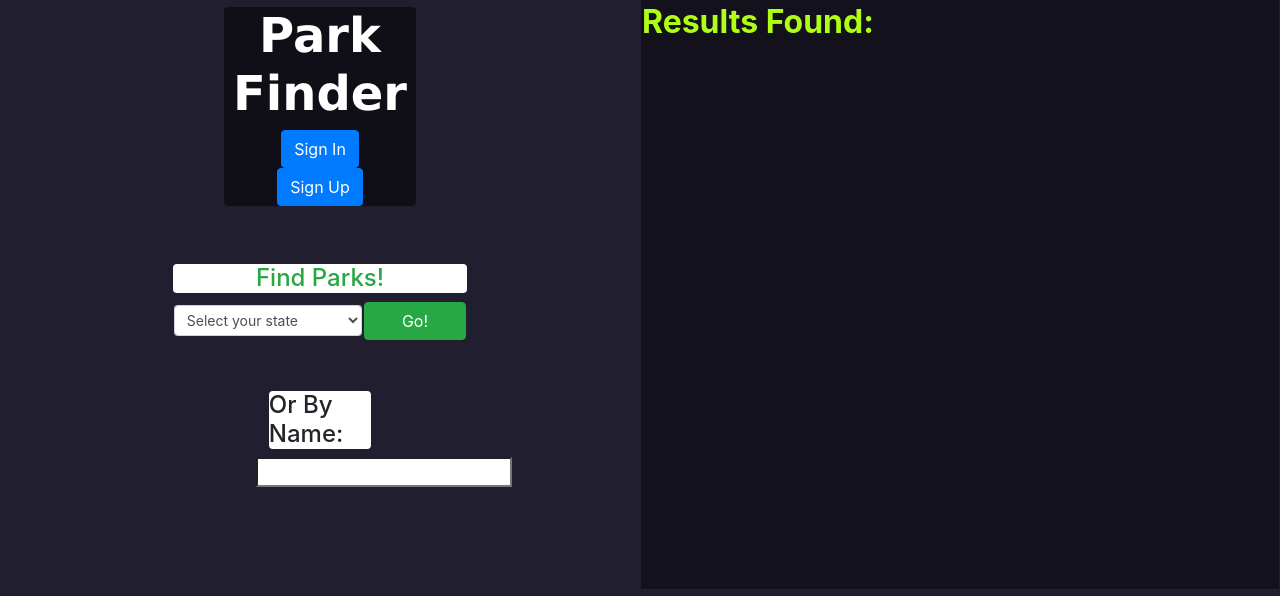
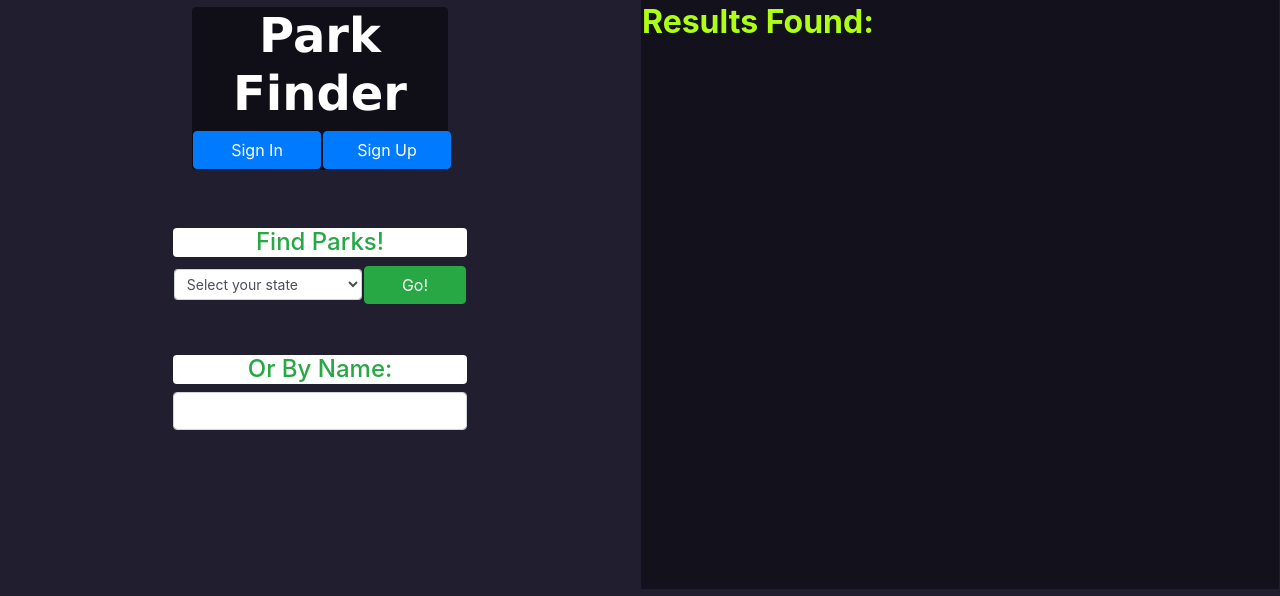
Before and after one commit to keshshah/COMP426FinalProject, a website: page public/index.html in a window 1280 px wide. Shown: the part 204-800 px from the top of the page. Drawn offline with nearby package versions, Linux system fonts and the light colour scheme; no server answers.

Commit message:
formatting changes, adjust size/layout of login/logout/signup buttons

```diff
--- a/public/index.html
+++ b/public/index.html
@@ -23,7 +23,7 @@
 					<td style="vertical-align:top; width:50vw">
 						<div class="staticDiv">
 							<div class="mx-auto d-flex align-items-center" style="width: 30vw; flex-direction: column;">
-								<div style="text-align:center;margin-top: 50px; background:rgba(0,0,0,0.5); width:15vw"
+								<div style="text-align:center;margin-top: 50px; background:rgba(0,0,0,0.5); width:20vw"
 									class="rounded">
 									<h1 style="text-align:center;">
 										<font style="font-weight: bold;" face="verdana" size="10" color="white">Park
@@ -31,22 +31,37 @@
 										</font>
 									</h1>
 									<div>
+										<table style="width:100%">
+											<tr>
+												<td>
 													<span id="signinbutton">
-										<button type="button" class="btn btn-primary" data-toggle="modal" data-target="#modal-login">
+													<button style="width:10vw" type="button" class="btn btn-primary" data-toggle="modal"
+														data-target="#modal-login">
 														Sign In
 													</button>
 												</span>
+												</td>
+
+												<td>
 													<span id="signupbutton">
-										  <button type="button" class="btn btn-primary" data-toggle="modal" data-target="#modal-signup">
+														<button style="width:10vw" type="button" class="btn btn-primary"
+															data-toggle="modal" data-target="#modal-signup">
 															Sign Up
 														</button>
 													</span>
+												</td>
+
+												<td>
 													<span id="logoutbutton">
-											<span id="loginStatus" style="color:white"></span>
-										  <button type="button" id="logout" class="btn btn-primary">
+														<button style="width:18vw" type="button" id="logout" class="btn btn-danger">
 															Log Out!
 														</button>
 													</span>
+												</td>
+											</tr>
+											<span id="loginStatus" style="color:white"></span>
+											</span>
+										</table>
 									</div>
 								</div>
 								<div style="line-height:50%;">
@@ -77,16 +92,18 @@
 								</form>
 							</div>
 
-							<div class = "mx-auto" style="width: 8vw;">
-								<div style="text-align:left;margin-top: 50px; background-color: white;"
+
+
+							<div class="mx-auto" style="width: 23vw;">
+								<div style="text-align:center ;margin-top: 50px; background-color: white;"
 									class="rounded">
-									<h4>Or By Name:</h4>
+									<h4 class="text-success">Or By Name:</h4>
 								</div>
 							</div>
 
-							<div id="searchForm" class="mx-auto" style="width: 10vw;">
+							<div id="searchForm" class="mx-auto" style="width: 23vw;">
 								<form>
-									<input type = "search" id = "searchByName">
+									<input type="text" id="searchByName" class="form-control" aria-label="Large">
 								</form>
 							</div>
 
@@ -139,7 +156,8 @@
 	</div>
 
 
-	<div class="modal fade" id="modal-login" tabindex="-1" role="dialog" aria-labelledby="exampleModalLabel" aria-hidden="true">
+	<div class="modal fade" id="modal-login" tabindex="-1" role="dialog" aria-labelledby="exampleModalLabel"
+		aria-hidden="true">
 		<div class="modal-dialog" role="document">
 			<div class="modal-content">
 				<div class="modal-header">
@@ -171,7 +189,8 @@
 		</div>
 	</div>
 
-	  <div class="modal fade" id="modal-signup" tabindex="-1" role="dialog" aria-labelledby="exampleModalLabel" aria-hidden="true">
+	<div class="modal fade" id="modal-signup" tabindex="-1" role="dialog" aria-labelledby="exampleModalLabel"
+		aria-hidden="true">
 		<div class="modal-dialog" role="document">
 			<div class="modal-content">
 				<div class="modal-header">
```
Also changed, not shown: public/stylesheet.css (line endings or trailing spaces). Lines whose indentation alone changed are shown as unchanged.
